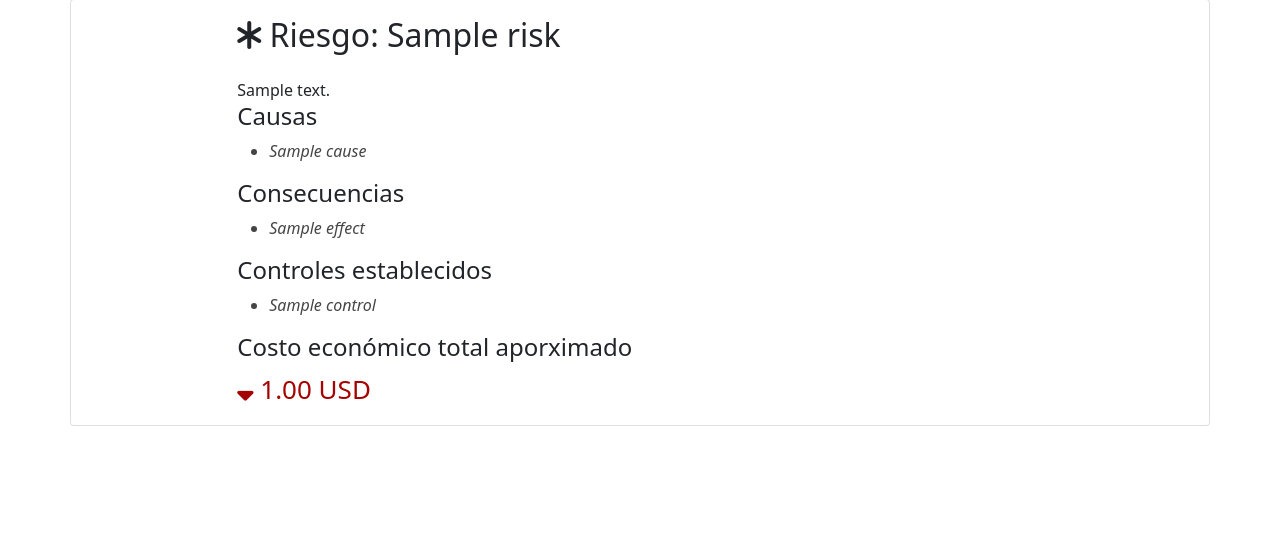
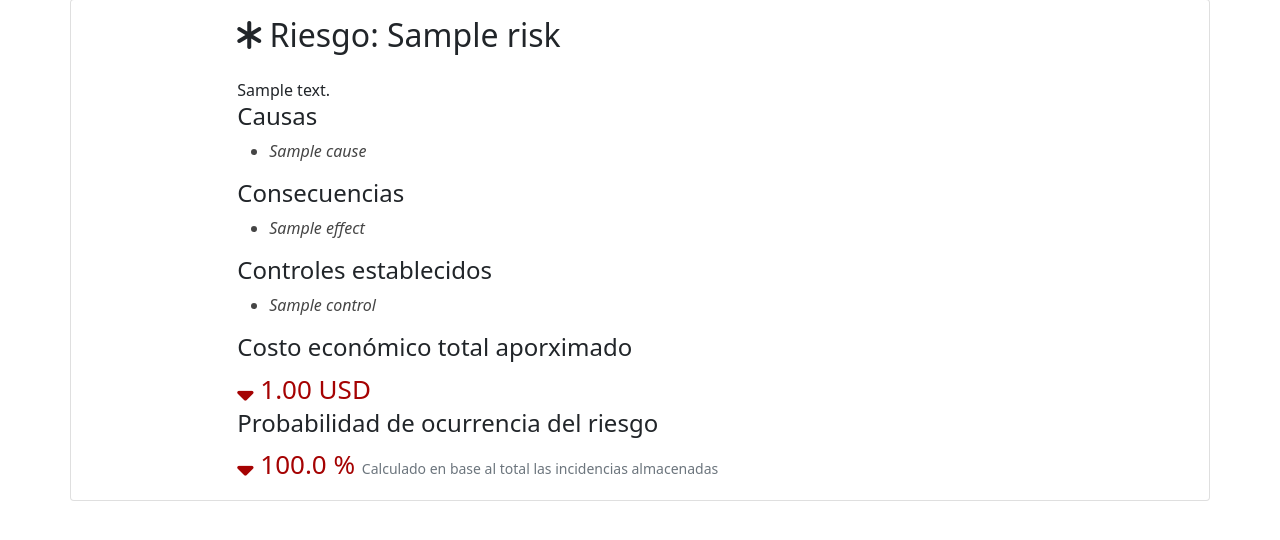
Before and after one commit to atlasfoo/risk_audit_websys, a Django app: page /risks/1 in a window 1280 px wide. Shown: the part 135-675 px from the top of the page. Run offline with Django 3.2, Linux system fonts and the light colour scheme; tables that the repository leaves empty hold one stand-in row (values such as "Sample post"); parts of the project's set-up code (start-up, migrations or seed data) failed here and were passed over; some libraries are stand-ins or nearby versions.

Commit message:
:construction: - finished efectivity and probability records

```diff
--- a/incidences/urls.py
+++ b/incidences/urls.py
@@ -6,5 +6,4 @@ incidences_urls = ([
                        path('', IncidencesListView.as_view(), name='list'),
                        path('<int:pk>', IncidencesDetailView.as_view(), name='incidence'),
                        path('create/', CreateIncidenceView.as_view(), name='create'),
-                       path('create_incidence_control/', create_incidence_control, name='create_incidence_control'),
                    ], 'incidences')
--- a/incidences/views.py
+++ b/incidences/views.py
@@ -6,7 +6,7 @@ from django.utils.datastructures import MultiValueDictKeyError
 from django.utils.decorators import method_decorator
 from django.views.generic import ListView, DetailView, CreateView
 
-from incidences.forms import IncidenceForm, IncidenceControlForm
+from incidences.forms import IncidenceForm
 from incidences.models import Incidence
 
 
@@ -22,6 +22,7 @@ class IncidencesDetailView(DetailView):
 class CreateIncidenceView(CreateView):
     model = Incidence
     form_class = IncidenceForm
+    success_url = reverse_lazy('incidences:list')
 
     def get_initial(self):
         """Set the user as user in session"""
@@ -32,6 +33,3 @@ class CreateIncidenceView(CreateView):
     def form_valid(self, form):
         form.instance.user = self.request.user
         return super().form_valid(form)
-
-    def get_success_url(self):
-        return reverse_lazy('controls:list') + f'?incidence_id{self.object.id}'
--- a/risk/views.py
+++ b/risk/views.py
@@ -3,6 +3,7 @@ from django.urls import reverse_lazy
 from django.utils.decorators import method_decorator
 from django.views.generic import ListView, DetailView, CreateView, UpdateView
 
+from incidences.models import Incidence
 from risk.forms import RiskForm, CauseForm, EffectForm
 from risk.models import Risk, Cause, Effect
 
@@ -14,6 +15,12 @@ class RiskListView(ListView):
 
 class RiskDetailView(DetailView):
     model = Risk
+
+    def get_context_data(self, **kwargs):
+        context = super(RiskDetailView, self).get_context_data(**kwargs)
+        prob = (Incidence.objects.filter(risk_id=self.object.id).count() / Incidence.objects.all().count()) * 100
+        context['risk_prob'] = prob
+        return context
 
 
 @method_decorator(staff_member_required, name='dispatch')
@@ -41,6 +48,15 @@ class CauseListView(ListView):
 class CauseDetailView(DetailView):
     model = Cause
 
+    def get_context_data(self, **kwargs):
+        context = super(CauseDetailView, self).get_context_data(**kwargs)
+        tot = 0
+        for inc in Incidence.objects.all():
+            tot += inc.causes.all().count()
+        prob = (Incidence.objects.filter(causes__id=self.object.id).count() / tot) * 100
+        context['cause_prob'] = prob
+        return context
+
 
 @method_decorator(staff_member_required, name='dispatch')
 class CreateCauseView(CreateView):
@@ -67,6 +83,15 @@ class EffectListView(ListView):
 class EffectDetailView(DetailView):
     model = Effect
 
+    def get_context_data(self, **kwargs):
+        context = super(EffectDetailView, self).get_context_data(**kwargs)
+        tot = 0
+        for inc in Incidence.objects.all():
+            tot += inc.effects.all().count()
+        prob = (Incidence.objects.filter(effects__id=self.object.id).count() / tot) * 100
+        context['effect_prob'] = prob
+        return context
+
 
 @method_decorator(staff_member_required, name='dispatch')
 class CreateEffectView(CreateView):
--- a/templates/controls/control_detail.html
+++ b/templates/controls/control_detail.html
@@ -11,6 +11,12 @@
                     {{ control.description|safe }}
                     <div class="mb-2"><span class="text-muted">Riesgo asociado: </span>{{ control.risk.name }}</div>
                     <div class="mb-2"><span class="text-muted">Orden de ejecucion: </span>{{ control.order }}</div>
+                    <h4>Efectividad del control</h4>
+                    <div>
+                        <span class="economic-loss"><i
+                                class="fas fa-sort-down"></i> {{ control_effect }} % </span>
+                                <small class="text-muted">Calculado en base al total las incidencias almacenadas</small>
+                    </div>
                     {% if request.user.is_staff %}
                         <a class="btn btn-warning" href="{% url 'controls:update' control.id %}"><i
                                 class="far fa-edit"></i> Editar</a>
--- a/templates/risk/effect_detail.html
+++ b/templates/risk/effect_detail.html
@@ -13,6 +13,12 @@
                     <div class="mb-2"><span
                             class="text-muted">Costo económico aproximado: </span>{{ effect.economic_loss }}USD
                     </div>
+                    <h4>Probabilidad de ocurrencia de la consecuencia</h4>
+                    <div>
+                        <span class="economic-loss"><i
+                                class="fas fa-sort-down"></i> {{ effect_prob }} % </span>
+                                <small class="text-muted">Calculado en base al total las incidencias almacenadas</small>
+                    </div>
                     {% if request.user.is_staff %}
                         <a class="btn btn-warning" href="{% url 'risks:update_effect' effect.id %}"><i
                                 class="far fa-edit"></i> Editar</a>
--- a/templates/risk/risk_detail.html
+++ b/templates/risk/risk_detail.html
@@ -1,6 +1,6 @@
 {% extends 'layout.html' %}
+{% load filters %}
 {% load static %}
-{% load filters %}
 {% block title %}{{ risk.name }}{% endblock %}
 {% block body %}
     {% include 'risk/includes/risks_menu.html' %}
@@ -34,6 +34,12 @@
                     <span class="economic-loss"><i
                             class="fas fa-sort-down"></i> {{ risk.effects.all|sum_economic_loss }} USD </span>
                 </div>
+                <h4>Probabilidad de ocurrencia del riesgo</h4>
+                <div>
+                    <span class="economic-loss"><i
+                            class="fas fa-sort-down"></i> {{ risk_prob }} % </span>
+                    <small class="text-muted">Calculado en base al total las incidencias almacenadas</small>
+                </div>
                 {% if request.user.is_staff %}
                     <div class="mt-3">
                         <a class="btn btn-warning" href="{% url 'risks:update' risk.id %}"><i class="far fa-edit"></i>
```
Also changed, not shown: controls/views.py (+8 -0 lines), templates/risk/cause_detail.html (+8 -2 lines).
